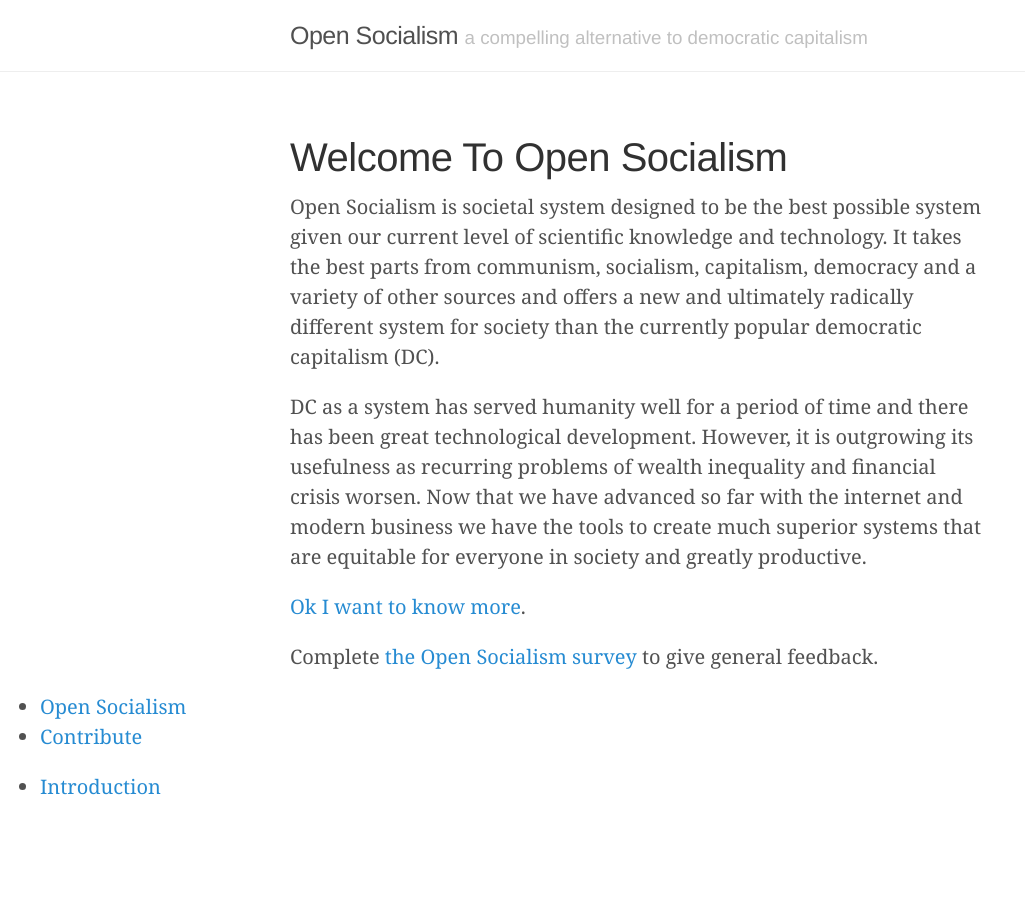
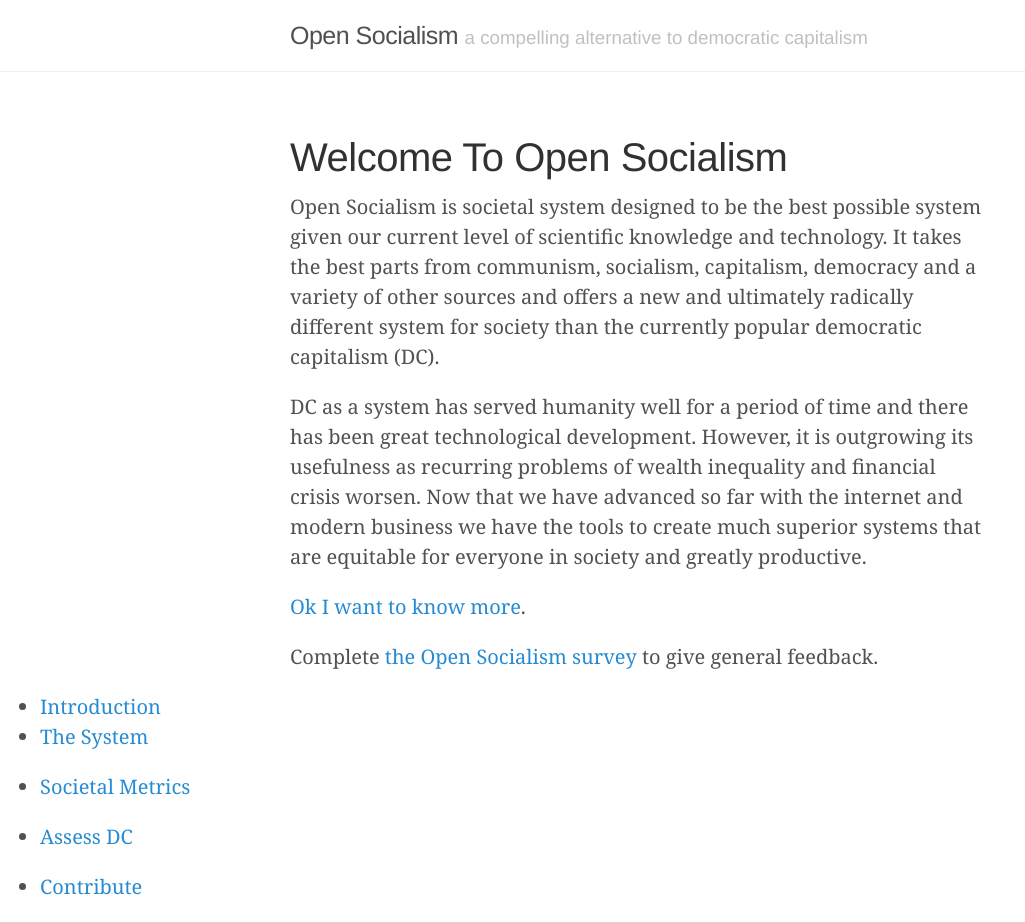
Before and after one commit to open-socialism/open-socialism-site, a Jekyll site: the page built from index.md, in a window 1280 px wide. Shown: the whole page, without its empty margins (0-1025 px from the left). Built offline with Jekyll 4.4.1, drawn with Linux system fonts in a browser that asks for light colours; before the commit the page ends 900 px from its top, so only the background shows below that.

Commit message:
newnav generation reasonable now. time to hook up with responsive nav

```diff
--- a/_includes/navigation.html
+++ b/_includes/navigation.html
@@ -1,29 +1,20 @@
 {% capture html %}
-<ul>
-    {% if include.context == "/" %}
-        <li class="{% if page.url == "/" %}active{% endif %}">
-            <a href="{{ site.baseurl }}/">{{ site.title }}</a>
-        </li>
-    {% endif %}
+  <ul>
+    {% for entry in include.entries %}
 
-    {% assign entries = site.pages | sort: "path" %}
-    {% for entry in entries %}
+        {% if entry.title != "" %}
 
-        {% capture slug    %}{{ entry.url | split: "/"   | last                       }}{% endcapture %}
-        {% capture current %}{{ entry.url | remove: slug | remove: "//" | append: "/" }}{% endcapture %}
+          {% capture slug    %}{{ entry.url | split: "/"   | last               }}{% endcapture %}
+          {% capture current %}{{ entry.url | remove: slug | replace: "//", "/" }}{% endcapture %}
 
-        {% if current == include.context %}
-            <!--
-            slug {{ slug }}
-            current {{ current }}
-            -->
+          {% if current == include.context %}
+              <li class="{% if page.url contains entry.url %}active{% endif %}">
+                  <a href="{{ site.baseurl }}{{ entry.url }}">{{ entry.title }}</a>
 
-            <li class="{% if page.url contains entry.url %}active{% endif %}">
-                <a href="{{ site.baseurl }}{{ entry.url }}">{{ entry.title }}</a>
-                {% include navigation.html context=entry.url %}
-            </li>
+                  {% include navigation.html context=entry.url entries=include.entries %}
+              </li>
+          {% endif %}
         {% endif %}
-
     {% endfor %}
-</ul>
-{% endcapture %}{{ html | strip_newlines | replace:'    ','' | replace:'    ','' | replace:'  ',' ' }}
+  </ul>
+{% endcapture %}{{ html | strip_newlines | replace:'    ','' | replace:'    ','' | replace:'  ',' ' | replace:'<ul></ul>', '' }}
--- /dev/null
+++ b/_includes/navrow.html
@@ -0,0 +1,4 @@
+<li class="{% if page.url contains include.url %}active{% endif %}">
+    <a href="{{ site.baseurl }}{{ include.url }}">{{ entry.title }}</a>
+    {% include navigation.html context=entry.url %}
+</li>
--- a/_layouts/default.html
+++ b/_layouts/default.html
@@ -23,7 +23,27 @@
 
     </div>
 
-    {% include navigation.html context="/" %}
+    {% assign entries = site.pages | sort: "path" %}
+
+    <ul>
+      <li><a href="/introduction">Introduction</a></li>
+      <li>
+        <a href="/open-socialism">The System</a>
+
+        {% include navigation.html context="/open-socialism/" entries=entries %}
+      </li>
+      <li>
+        <a href="/open-socialism">Societal Metrics</a>
+
+        {% include navigation.html context="/societal-metrics/" entries=entries %}
+      </li>
+      <li>
+        <a href="/open-socialism">Assess DC</a>
+
+        {% include navigation.html context="/assess-dc/" entries=entries %}
+      </li>
+      <li><a href="/introduction">Contribute</a></li>
+    </ul>
 
     <script src="https://cdnjs.cloudflare.com/ajax/libs/jquery/2.2.3/jquery.min.js"></script>
     <script src="/js/jquery-menu-aim.min.js"></script>
```
Also changed, not shown: _includes/nav2.html (added, +29 -0 lines), _includes/nav3.html (added, +28 -0 lines).
